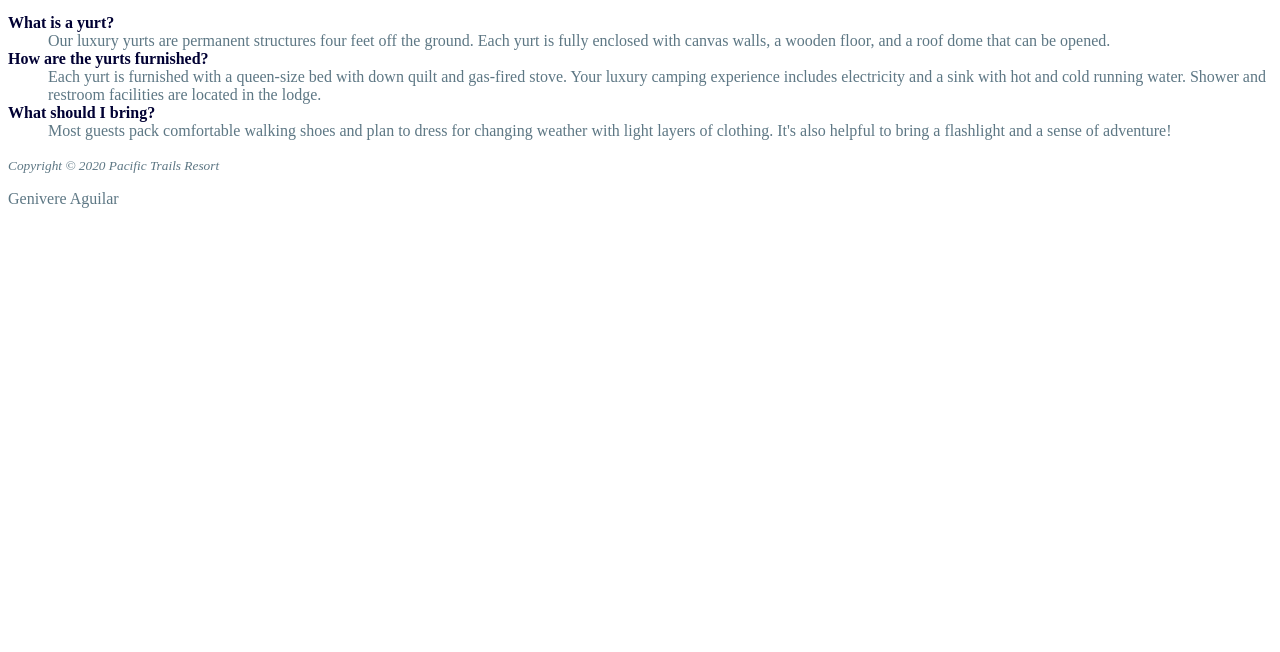
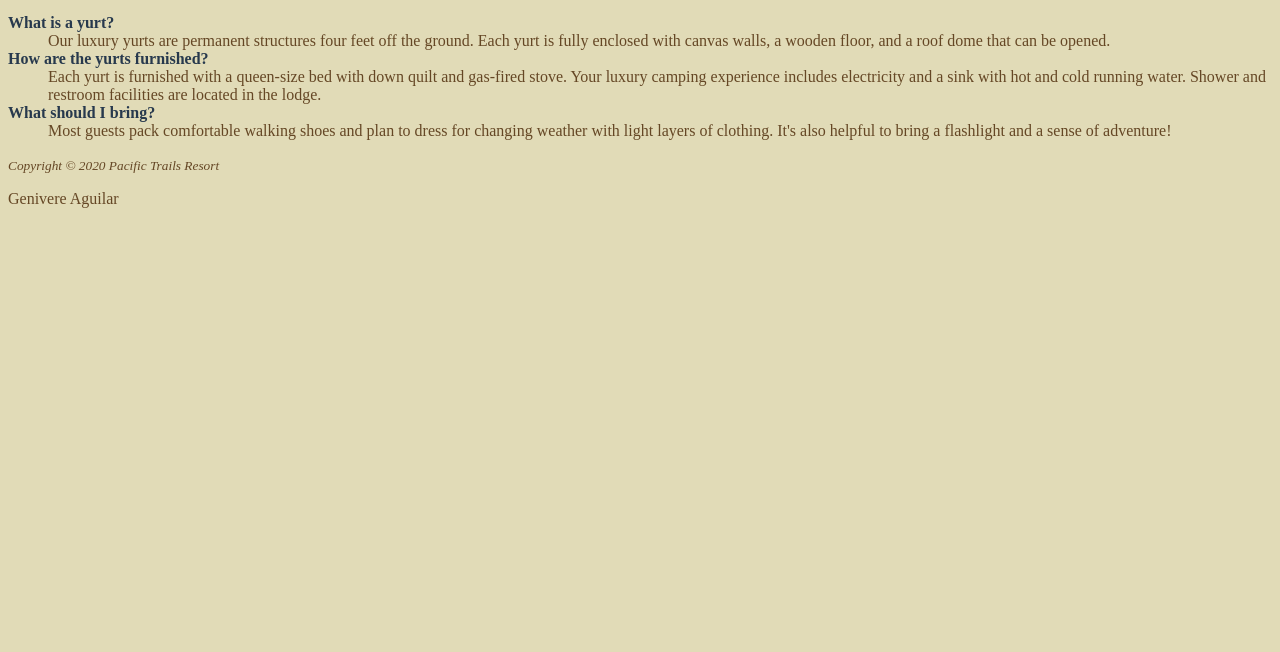
Before and after one commit to pyxiepy/webd152, a plain HTML site: page chapter4/ch4pacific/yurts.html in a window 1280 px wide. Shown: the part 148-800 px from the top of the page. Drawn offline with Linux system fonts and the light colour scheme.

Commit message:
changed color palette - added bgc

```diff
--- a/chapter4/ch4pacific/pacific.css
+++ b/chapter4/ch4pacific/pacific.css
@@ -1,10 +1,17 @@
 
 body {
-    background-color: #fff;
-    color: #5d7784;
+    background-color: #e1dbb7;
+    /*color: #5d7784;*/
+    /*color: #27394d;*/
+    /*color: #b1845a; med brn*/
+    /*color: #022b10*/
+    /*color: #494b35; dark olive*/
+    color: #654725;
+    /*color: #042810;*/
 }
 header {
     background-color: #6489d0;
+    /*background-color: #27394d;*/
     color: #fff;
 }
 nav {
@@ -15,10 +22,12 @@ h1 {
 }
 h2 {
     /*color: #5c6254;*/
-    color: #5c6254;
+    /*color: #617eb8;*/
+    color: #5d7784;
+    /*color: #042810;*/
 }
 dt {
-    color: #003;
+    color: #27394d;
 }
 .resort {
     color: #5b81d2;
```
